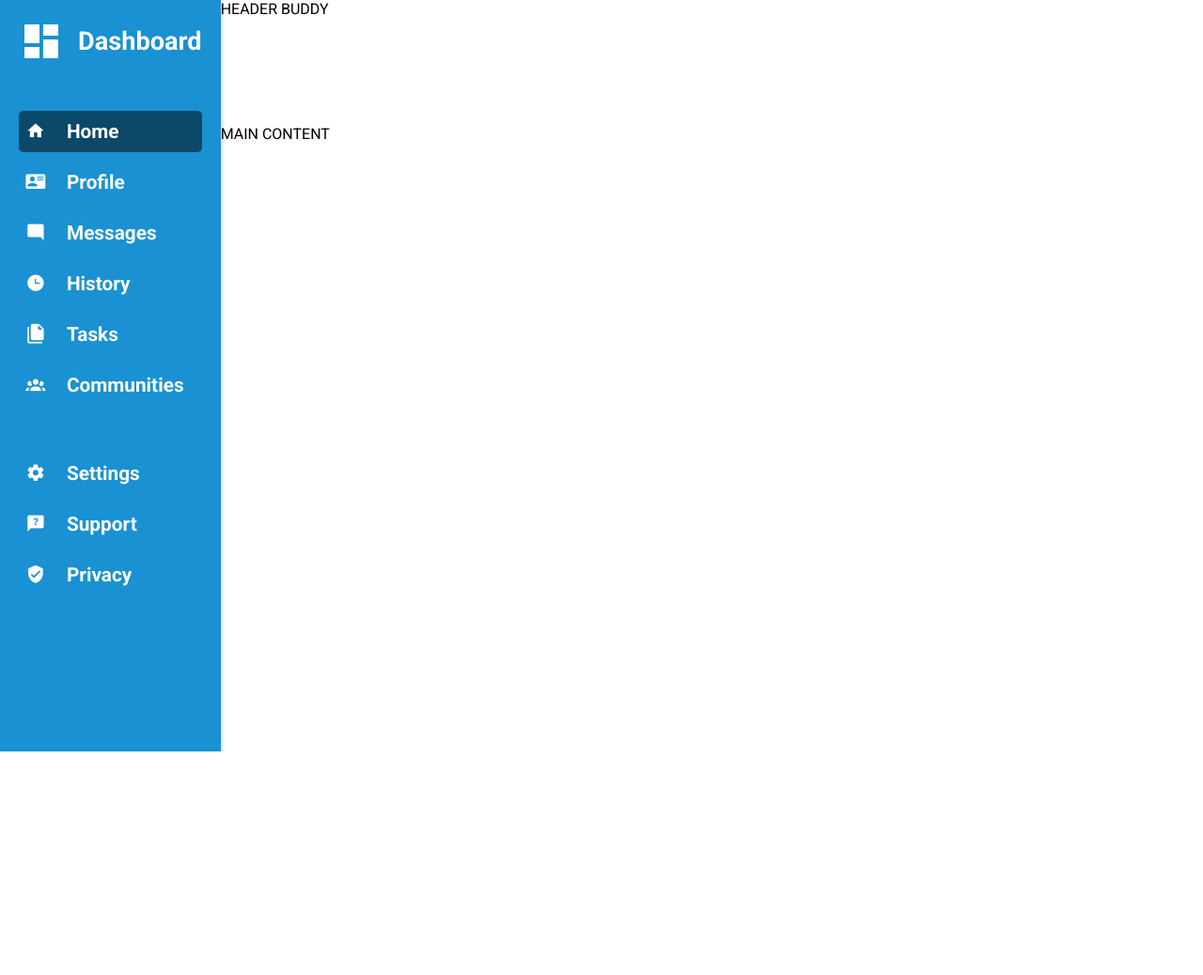
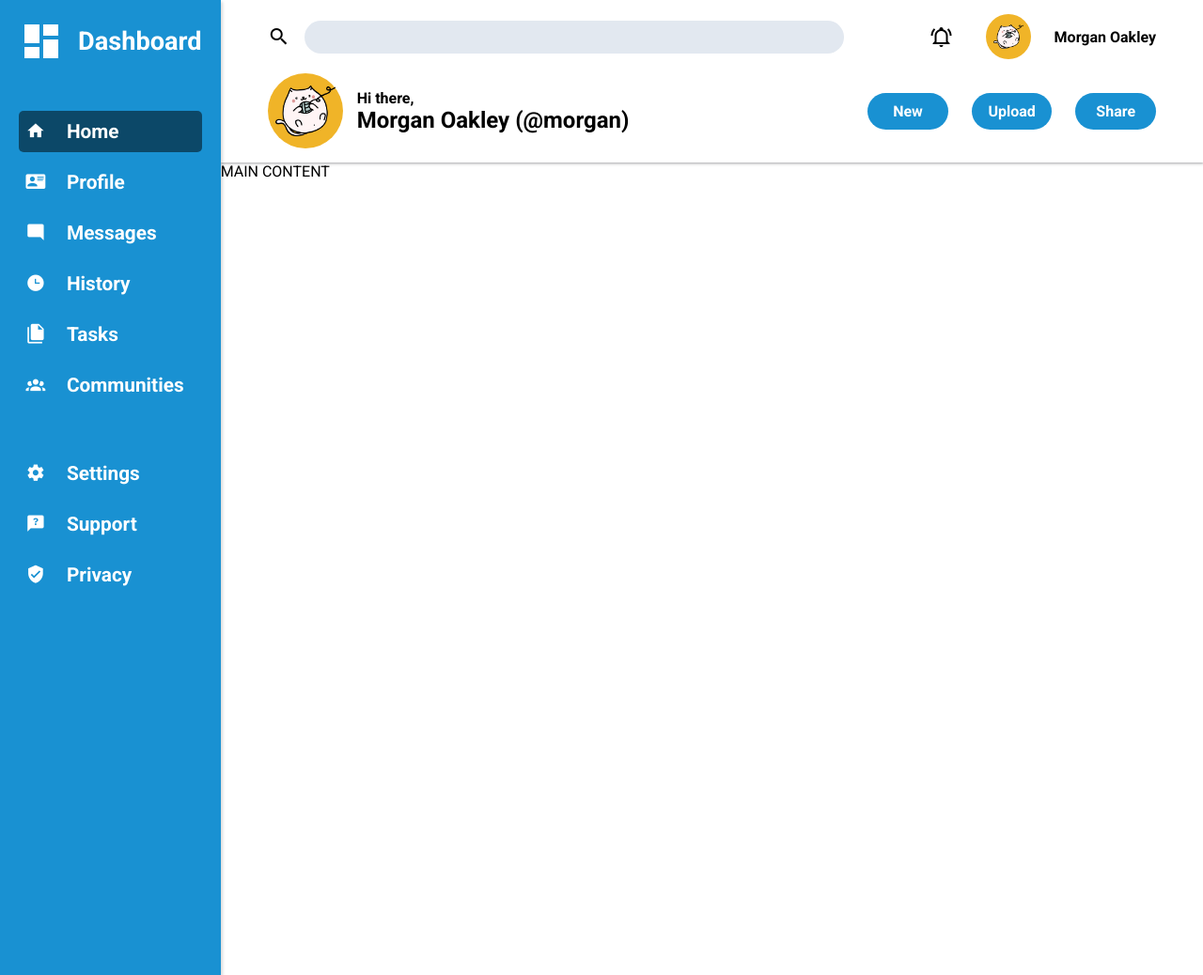
Before and after one commit to dragi-ns/odin-project-admin-dashboard, a plain HTML site: page index.html in a window 1280 px wide. Shown: the whole page at 94% size. Before the commit the page ends 800 px from the top, so only its background shows below. Drawn offline with Linux system fonts and the light colour scheme.

Commit message:
Finish search bar section

```diff
--- a/index.html
+++ b/index.html
@@ -13,7 +13,33 @@
 </head>
 <body>
     <header class="primary-header">
-        HEADER BUDDY
+        <div class="search-bar-container">
+            <span class="mdi mdi-24px mdi-magnify"></span>
+            <input type="search" name="search" id="search">
+        </div>
+        <div class="user-information">
+            <div class="user-notifications">
+                <span class="mdi mdi-24px mdi-bell-ring-outline"></span>
+            </div>
+            <div class="user-avatar-container">
+                <img class="user-avatar" src="./images/user-avatar.png" alt="user avatar">
+            </div>
+            <div class="user-name">
+                Morgan Oakley
+            </div>
+        </div>
+        <div class="user-greeting">
+            <div class="user-avatar-container">
+                <img class="user-avatar" src="./images/user-avatar.png" alt="user avatar">
+            </div>
+            <div class="greeting">Hi there,</div>
+            <div class="user-handle">Morgan Oakley (@morgan)</div>
+        </div>
+        <div class="user-actions">
+            <button>New</button>
+            <button>Upload</button>
+            <button>Share</button>
+        </div>
     </header>
     <aside class="primary-sidebar">
         <div class="sidebar-brand">
--- a/style.css
+++ b/style.css
@@ -33,6 +33,18 @@ p {
     margin: 0;
 }
 
+/* make images easier to work with */
+img {
+    max-width: 100%;
+    display: block;
+}
+
+/* make form elements easier to work with */
+input,
+button {
+    font: inherit;
+}
+
 body {
     font-family: 'Roboto', sans-serif;
     min-height: 100vh;
@@ -47,6 +59,114 @@ body {
 
 .primary-header {
     grid-column: 2 / 3;
+    display: grid;
+    column-gap: 25px;
+    row-gap: 15px;
+    grid-template-columns: 2fr 1fr;
+    padding: 15px 50px;
+    box-shadow: rgba(60, 64, 67, 0.3) 0px 1px 2px 0px, rgba(60, 64, 67, 0.15) 0px 1px 3px 1px;
+}
+
+.primary-header .search-bar-container {
+    display: grid;
+    grid-template-columns: min-content 1fr;
+    column-gap: 15px;
+    align-items: center;
+}
+
+.primary-header .search-bar-container input[type="search"] {
+    background-color: #e2e8f0;
+    padding: 8px 15px;
+    border: 0;
+    border-radius: 20px;
+}
+
+.primary-header .user-information {
+    display: grid;
+    gap: 25px;
+    grid-template-columns: repeat(3, auto);
+    justify-content: end;
+    align-items: center;
+}
+
+.primary-header .user-notifications {
+    padding: 10px;
+    border-radius: 50%;
+    cursor: pointer;
+    transition: background-color 250ms ease-in-out;
+}
+
+.primary-header .user-notifications:hover {
+    background-color: hsl( var(--clr-dark) / .15 );
+}
+
+.primary-header .user-avatar-container {
+    background-color: hsl( var(--clr-accent) );
+    border-radius: 50%;
+    aspect-ratio: 1;
+    display: grid;
+    justify-items: center;
+    align-items: center;
+}
+
+.primary-header .user-information .user-avatar-container {
+    width: 48px;
+}
+
+.primary-header .user-information .user-avatar {
+    max-width: 32px;
+}
+
+.primary-header .user-name {
+    font-weight: bold;
+}
+
+.primary-header .user-greeting {
+    display: grid;
+    column-gap: 15px;
+    grid-template-columns: min-content 1fr;
+}
+
+.primary-header .user-greeting .user-avatar-container {
+    width: 80px;
+    grid-row: span 2;
+    align-self: center;
+}
+
+.primary-header .user-greeting .user-avatar {
+    max-width: 64px;
+}
+
+.primary-header .user-greeting .greeting {
+    align-self: end;
+    font-weight: bold;
+}
+
+.primary-header .user-greeting .user-handle {
+    font-weight: bold;
+    font-size: 1.5rem;
+}
+
+.primary-header .user-actions {
+    display: grid;
+    grid-template-columns: repeat(3, 1fr);
+    align-items: center;
+    column-gap: 25px;
+}
+
+.primary-header .user-actions button {
+    border: 0;
+    background-color: hsl( var(--clr-primary) );
+    color: hsl( var(--clr-white) );
+    padding: 10px 0;
+    border-radius: 25px;
+    font-weight: bold;
+    cursor: pointer;
+    transition: background-color 250ms ease-in-out;
+}
+
+.primary-header .user-actions button:hover {
+    background-color: hsl( var(--clr-accent) );
 }
 
 /* --------------------- */
```
Also changed, not shown: images/user-avatar.png (added).
